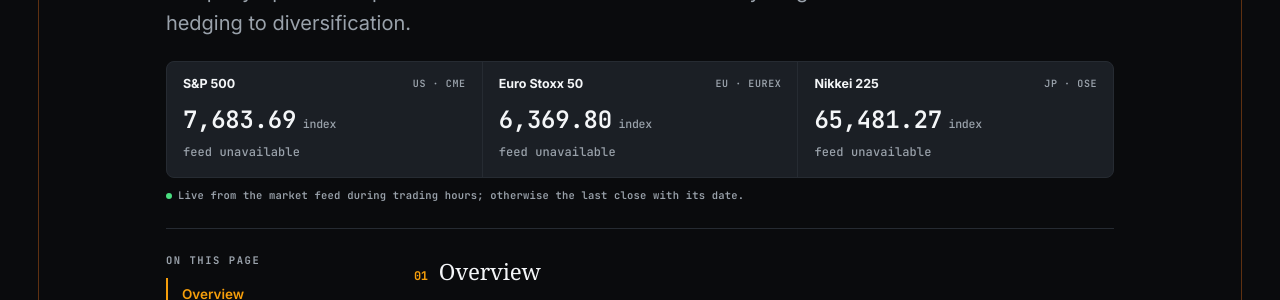
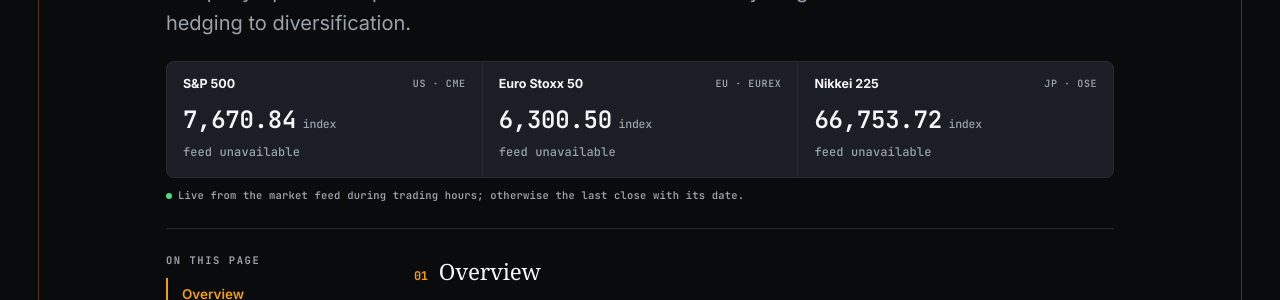
Before and after one commit to maverickrocx/RiskMaverick, a Jekyll site: the page built from markets/equities.md, in a window 1280 px wide and 900 px high. Shown: the part 290-590 px from the top of the window. Built offline with Jekyll 4.4.1, drawn with Linux system fonts in a browser that asks for light colours; some web fonts are replaced; part of the change alters nothing that is shown.

Commit message:
chore(marks): daily benchmark refresh from primary sources

```diff
--- a/_data/marks.yml
+++ b/_data/marks.yml
@@ -2,8 +2,8 @@
 # Each mark carries the date and publisher it came from.
 
 brent:
-  price: "$96.78"
-  asof: "29 Sep 2026"
+  price: "$97.61"
+  asof: "30 Sep 2026"
   source: "market feed"
 brent_spot:
   price: "$119.97"
@@ -21,24 +21,24 @@ de_da:
   high: 255.37
   points: 96
 estr:
-  price: "2.440%"
-  asof: "28 Sep 2026"
+  price: "2.439%"
+  asof: "29 Sep 2026"
   source: "ECB"
 eurusd:
-  price: "1.1348"
-  asof: "29 Sep 2026"
+  price: "1.1354"
+  asof: "30 Sep 2026"
   source: "market feed"
 fed_target:
   price: "3.75–4.00%"
   asof: "29 Sep 2026"
   source: "Federal Reserve"
 gbpusd:
-  price: "1.3241"
-  asof: "29 Sep 2026"
+  price: "1.3291"
+  asof: "30 Sep 2026"
   source: "market feed"
 gold:
-  price: "$4,192.20"
-  asof: "29 Sep 2026"
+  price: "$4,211.20"
+  asof: "30 Sep 2026"
   source: "market feed"
 henry_hub:
   price: "$3.13"
@@ -53,8 +53,8 @@ lme_cu:
   asof: "29 Sep 2026"
   source: "LME"
 n225:
-  price: "65,481.27"
-  asof: "29 Sep 2026"
+  price: "66,753.72"
+  asof: "30 Sep 2026"
   source: "market feed"
 rggi:
   price: "$37.65"
@@ -65,12 +65,12 @@ sofr:
   asof: "28 Sep 2026"
   source: "NY Fed"
 sp500:
-  price: "7,683.69"
-  asof: "28 Sep 2026"
+  price: "7,670.84"
+  asof: "29 Sep 2026"
   source: "market feed"
 stoxx50:
-  price: "6,369.80"
-  asof: "29 Sep 2026"
+  price: "6,300.50"
+  asof: "30 Sep 2026"
   source: "market feed"
 us10y:
   price: "5.26%"
@@ -85,8 +85,8 @@ us30y:
   asof: "29 Sep 2026"
   source: "US Treasury"
 usdjpy:
-  price: "157.26"
-  asof: "29 Sep 2026"
+  price: "157.07"
+  asof: "30 Sep 2026"
   source: "market feed"
 wti:
   price: "$99.37"
```
